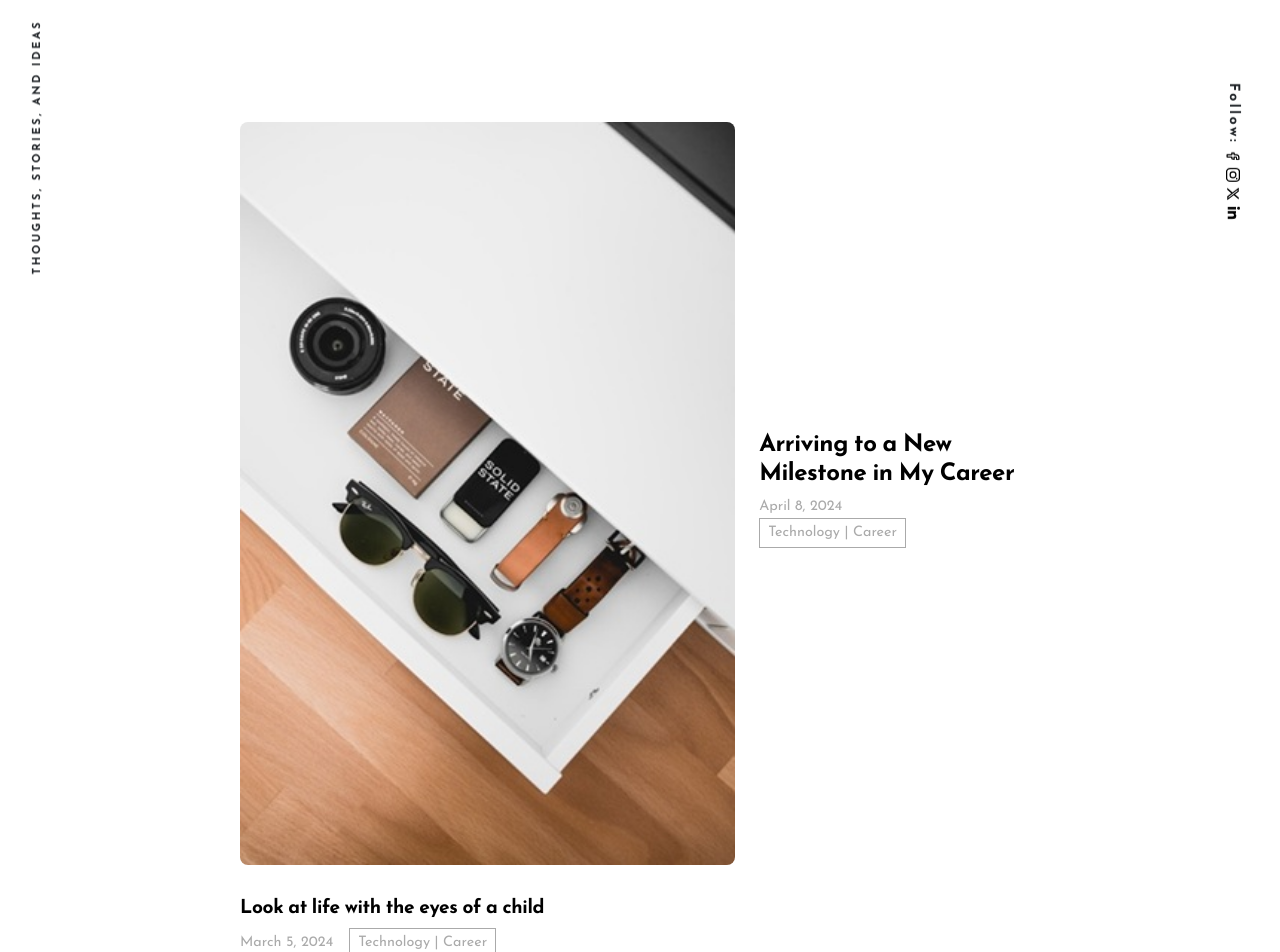
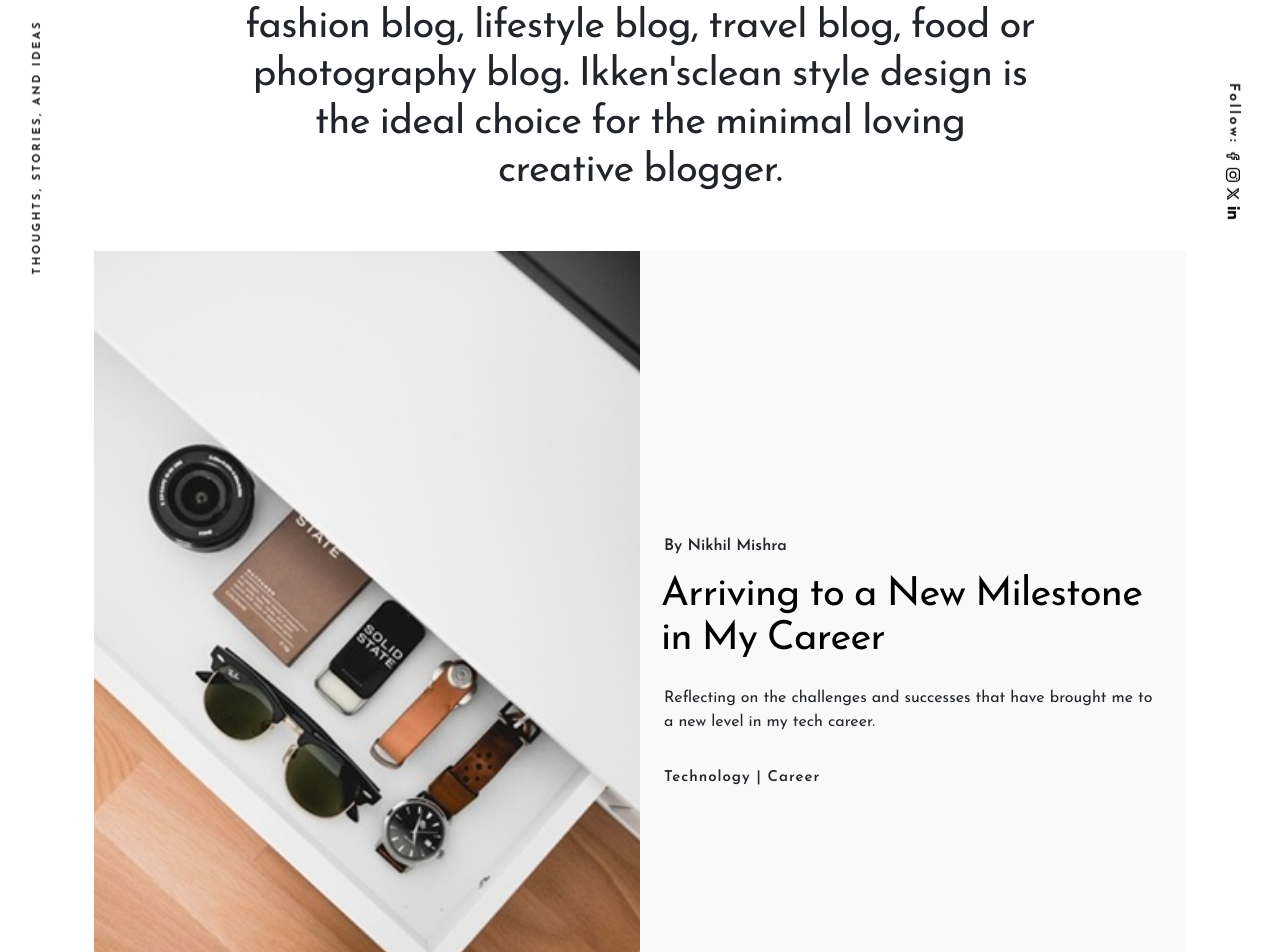
Before and after one commit to nikhil7476/ikken, a Next.js app: page /blog in a window 1280 px wide. Shown: the part 180-1132 px from the top of the page. Built offline with nearby package versions, Linux system fonts and the light colour scheme.

Commit message:
modified:   src/pages/blog/index.js 	modified:   src/styles/Blog.module.css

```diff
--- a/src/pages/blog/index.js
+++ b/src/pages/blog/index.js
@@ -1,48 +1,81 @@
 import React from "react";
 import Link from "next/link";
 import Image from "next/image";
+import { Container, Row, Col } from "react-bootstrap";
 import { blogPosts } from "@/utils/blogData"; // Assuming blogPosts are imported from a separate file
 import styles from "@/styles/Blog.module.css";
 
 const BlogPage = () => {
-  const latestPost = blogPosts[0];
-  const otherPosts = blogPosts.slice(1); // This now includes all other posts
-
   return (
-    <div className={styles.container}>
-      <h1>Writing about design and tech...</h1>
-
-      {/* Latest Post */}
-      <div className={styles.latestPost}>
-        <Image
-          src={latestPost.image}
-          alt={latestPost.title}
-          className={styles.featuredImage}
-          width={latestPost.imageWidth}
-          height={latestPost.imageHeight}
-          style={{ width: "100%", height: "auto" }}
-        />
-        <div className={styles.latestPostContent}>
-          <Link href={`/blog/${encodeURIComponent(latestPost.slug)}`}>
-            <h2 className={styles.postTitle}>{latestPost.title}</h2>
-          </Link>
-          <span className={styles.date}>{latestPost.date}</span>
-          <p className={styles.tag}>{latestPost.tag.join(" | ")}</p>
-        </div>
-      </div>
-
-      {/* All Other Posts */}
-      <div className={styles.otherPosts}>
-        {otherPosts.map((post) => (
-          <div key={post.id} className={styles.postCard}>
-            <Link href={`/blog/${encodeURIComponent(post.slug)}`}>
-              <h3 className={styles.postTitle}>{post.title}</h3>
-            </Link>
-            <span className={styles.date}>{post.date}</span>
-            <p className={styles.tag}>{post.tag.join(" | ")}</p>
-          </div>
-        ))}
-      </div>
+    <div className={styles.blgMain}>
+      <section>
+        <Container className="p-4">
+          <Row className="justify-content-center">
+            <Col xl={9} lg={9} md={9} sm={12} xs={12} className="text-center" >
+              <h1>
+                Ikken is a lightweight theme. Perfect for a fashion blog,
+                lifestyle blog, travel blog, food or photography blog. {"Ikken's"}
+                clean style design is the ideal choice for the minimal loving
+                creative blogger.
+              </h1>
+            </Col>
+          </Row>
+        </Container>
+      </section>
+      <section>
+        <Container className="p-4">
+          {blogPosts.length > 0 ? (
+            blogPosts.map((post) => (
+              <Row
+                key={post.id}
+                className={`justify-content-between ${styles.blogPostRow}`}
+                data-aos="fade-up"
+                data-aos-duration="1500"
+              >
+                <Col xl={6} lg={6} md={6} sm={12} xs={12} className="p-0 m-0">
+                  <Link
+                    href={`/blog/${encodeURIComponent(post.slug)}`}
+                    title={post.title}
+                  >
+                    <Image
+                      src={post.image}
+                      alt={post.title}
+                      width={post.imageWidth}
+                      height={post.imageHeight}
+                      style={{
+                        width: "100%",
+                        height: "auto",
+                      }}
+                    />
+                  </Link>
+                </Col>
+                <Col
+                  xl={6}
+                  lg={6}
+                  md={6}
+                  sm={12}
+                  xs={12}
+                  className="align-content-center p-4 m-0"
+                >
+                  <span className="global-authors">By {post.author}</span>
+                  <h1 className="global-title">
+                    <Link
+                      href={`/blog/${encodeURIComponent(post.slug)}`}
+                      className="global-underline"
+                    >
+                      {post.title}
+                    </Link>
+                  </h1>
+                  <p className="global-excerpt">{post.excerpt}</p>
+                  <span className="global-tags">{post.tag.join(" | ")}</span>
+                </Col>
+              </Row>
+            ))
+          ) : (
+            <p>No blog posts available.</p>
+          )}
+        </Container>
+      </section>
     </div>
   );
 };
--- a/src/styles/Blog.module.css
+++ b/src/styles/Blog.module.css
@@ -1,98 +1,9 @@
-.blogList {
-  list-style: none;
-  padding: 0;
+.blogPostRow {
+  background-color: #f9f9f9;
 }
 
-.blogItem {
-  margin-bottom: 20px;
-}
-
-.blogItem h2 {
-  font-size: 1.5rem;
-}
-
-.blogItem a {
-  color: blue;
-  text-decoration: underline;
-}
-
-.container {
-  padding: 120px 0px 60px 0px;
-  color: #fff;
-  max-width: 800px;
-  margin: auto;
-}
-
-.container h1 {
-  font-size: 2rem;
-  font-weight: bold;
-  margin-bottom: 2rem;
-  text-align: center;
-}
-
-.latestPost {
-  display: flex;
-  margin-bottom: 2rem;
-}
-
-.featuredImage {
-  width: 50%;
-  height: auto;
-  border-radius: 8px;
-  margin-right: 1.5rem;
-}
-
-.latestPostContent {
-  display: flex;
-  flex-direction: column;
-  justify-content: center;
-}
-
-.postTitle {
-  font-size: 1.5rem;
-  font-weight: bold;
-  margin: 0.5rem 0;
-}
-
-.date,
-.tag {
-  display: inline-block;
-  margin-right: 1rem;
-  font-size: 0.9rem;
-  color: #aaa;
-}
-
-.tag {
-  padding: 0.2rem 0.5rem;
-  border: 1px solid #aaa;
-  width: fit-content;
-}
-
-.otherPosts {
-  margin-top: 1.5rem;
-}
-
-.postCard {
-  margin-top: 1.5rem;
-}
-
-.postCard .postTitle {
-  font-size: 1.2rem;
-  font-weight: bold;
-  margin: 0.5rem 0;
-}
-
-.postCard .date,
-.postCard .tag {
-  display: inline-block;
-  margin-right: 1rem;
-  font-size: 0.9rem;
-  color: #aaa;
-}
-
-.postCard .tag {
-  padding: 0.2rem 0.5rem;
-  border: 1px solid #aaa;
+.blogPostRow:nth-child(even) {
+  flex-direction: row-reverse;
 }
 
 /*Blog Single Page CSS*/
```
